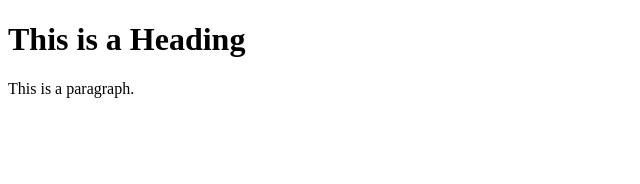
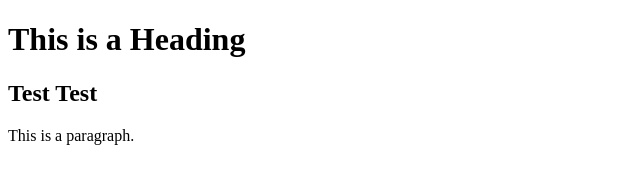
Before and after one commit to ramosj8256/ramosj8256.github.io, a plain HTML site: page index.html in a window 1280 px wide. Shown: the whole page, without its empty margins (0-640 px from the left). Drawn offline with Linux system fonts and the light colour scheme.

Commit message:
Update index.html

```diff
--- a/index.html
+++ b/index.html
@@ -6,6 +6,7 @@
 <body>
 
 <h1>This is a Heading</h1>
+<h2>Test Test</h2>
 <p>This is a paragraph.</p>
 
 </body>
```
